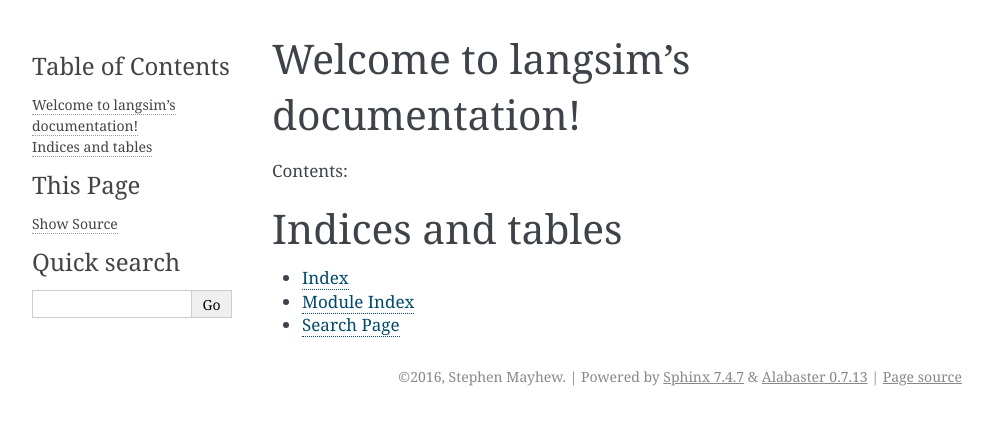
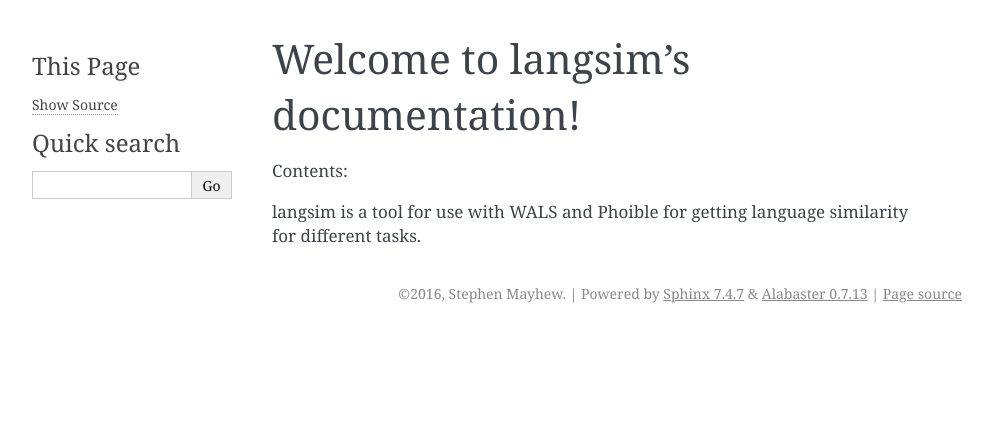
Before and after one commit to mayhewsw/langsim, a Sphinx documentation site: the page built from docs/index.rst, in a window 1280 px wide. Shown: the top 425 px of the page, without its empty margins (148-1141 px from the left). Built offline with Sphinx 7.4.7, drawn with Linux system fonts in a browser that asks for light colours.

Commit message:
Added wals file.

```diff
--- a/docs/index.rst
+++ b/docs/index.rst
@@ -12,10 +12,4 @@
    :maxdepth: 2
 
 
-
-Indices and tables
-==================
-
-* :ref:`genindex`
-* :ref:`modindex`
-* :ref:`search`
+langsim is a tool for use with WALS and Phoible for getting language similarity for different tasks.
--- /dev/null
+++ b/docs/wals.rst
@@ -0,0 +1 @@
+This is a file that describes how the WALS module works.
```
